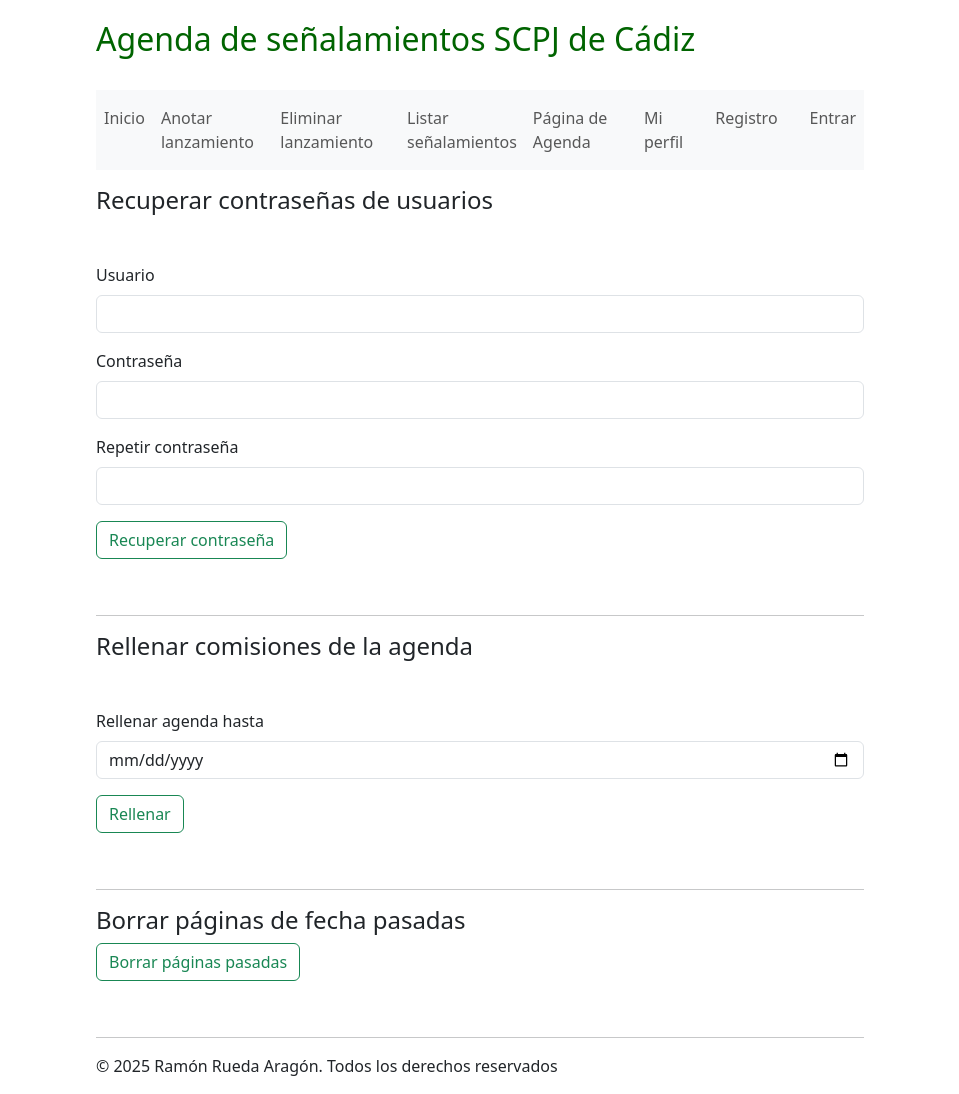
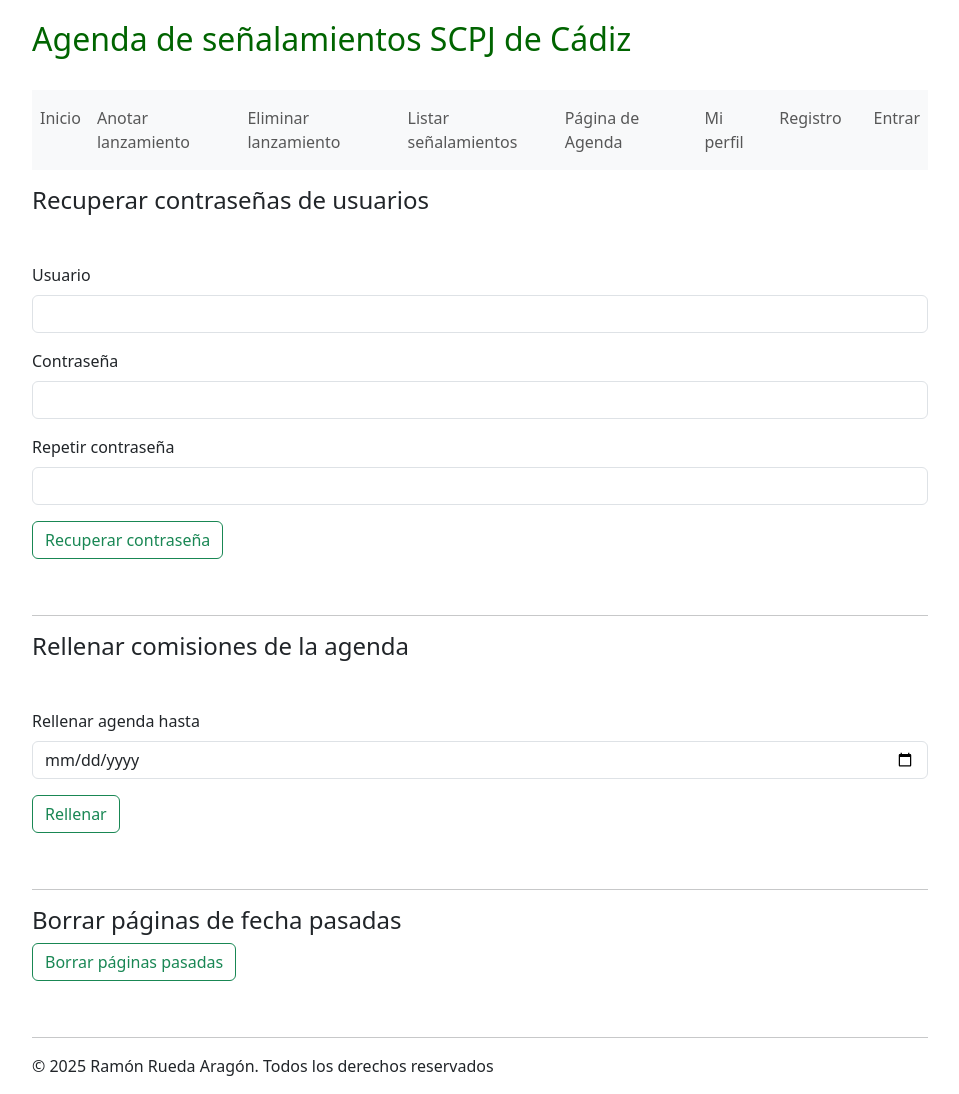
Before and after one commit to rrueda3/agenda, a Flask app: page /admin in a window 1280 px wide. Shown: the whole page, without its empty margins (160-1119 px from the left). Run offline with Flask 3, Linux system fonts and the light colour scheme; some libraries are stand-ins or nearby versions.

Commit message:
margenes

```diff
--- a/app/templates/base.html
+++ b/app/templates/base.html
@@ -13,7 +13,7 @@
     {% from 'bootstrap5/nav.html' import render_nav_item %}
     {% from 'bootstrap5/form.html' import render_field, render_form %}
     {% from 'bootstrap5/utils.html' import render_messages, render_icon %}
-    <section style="margin-top: 20px;margin-left: 20%; margin-right: 20%;">
+    <section style="margin-top: 20px;margin-left: 15%; margin-right: 15%;">
     <h2 style="color:darkgreen;">Agenda de señalamientos SCPJ de Cádiz</h2>
     <br>
     {% block nav %}
```
